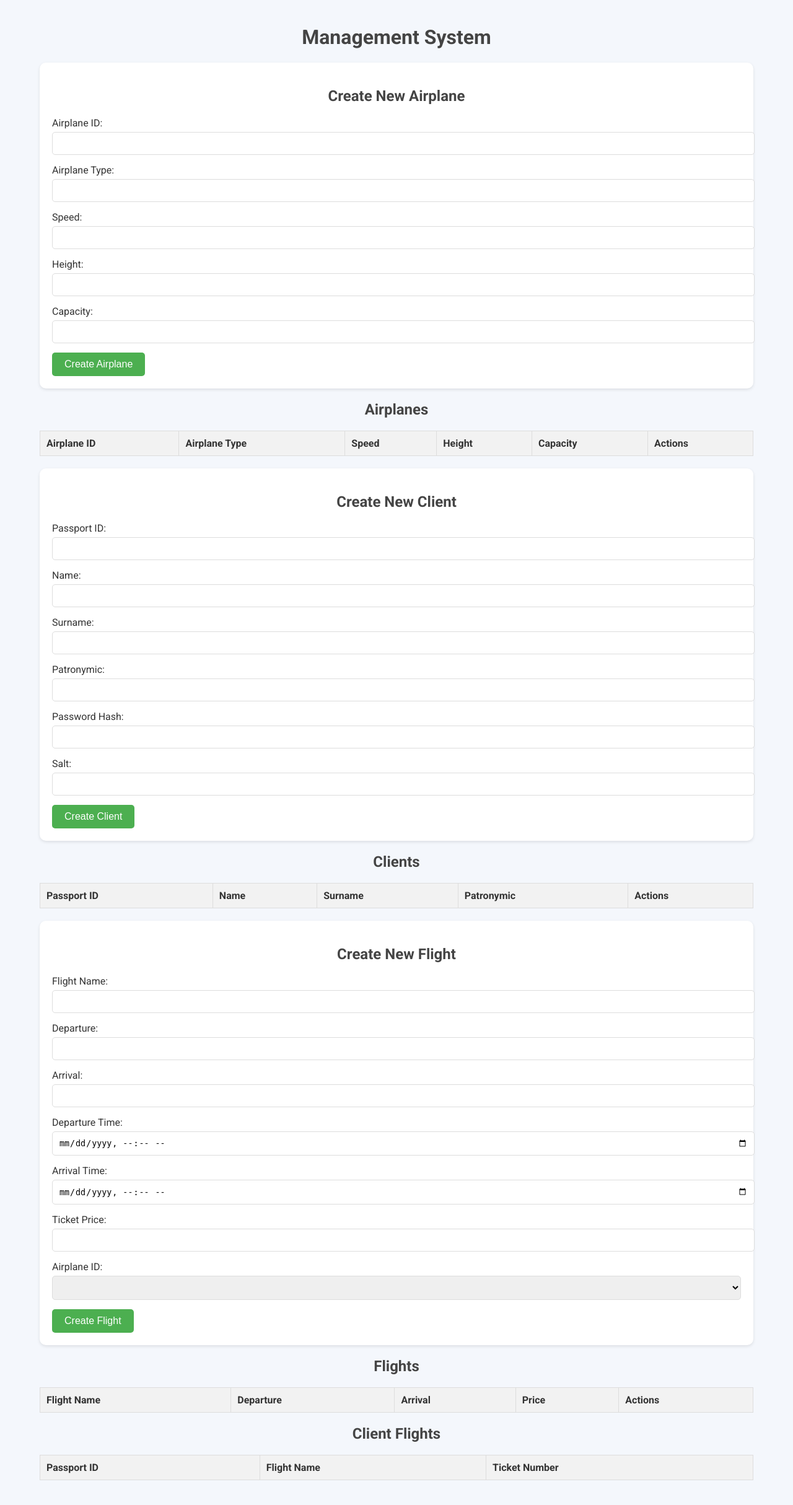
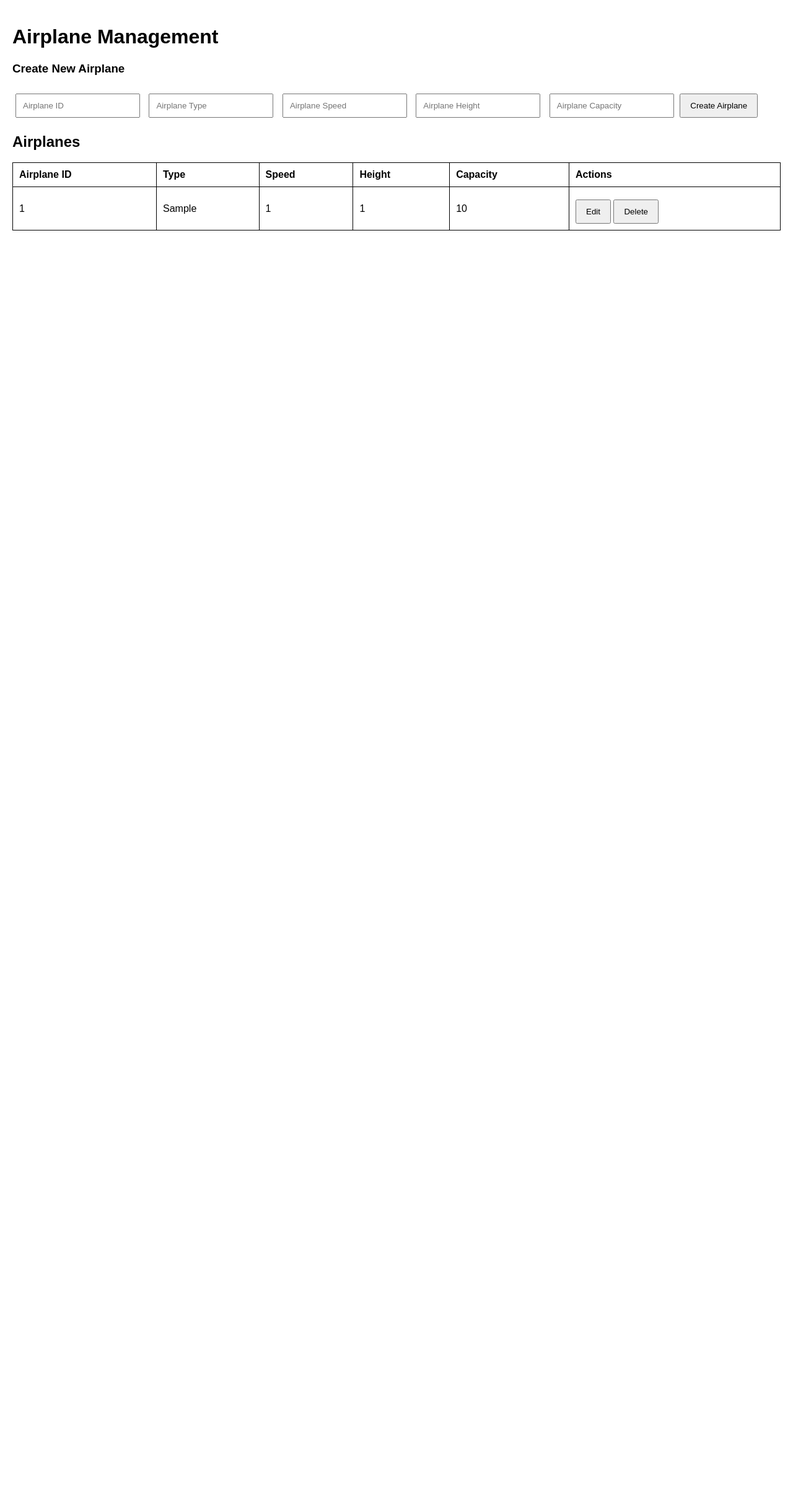
Before and after one commit to Den9p/PyProjUniversity, a Flask app: page / in a window 1280 px wide. Shown: the whole page at 62% size. After the commit the page ends 372 px from the top, so only its background shows below. Run offline with Flask 3, Linux system fonts and the light colour scheme; tables that the repository leaves empty hold one stand-in row (values such as "Sample post"); lists and menus that the app fills with data are empty.

Commit message:
Update index.html

```diff
--- a/templates/index.html
+++ b/templates/index.html
@@ -4,114 +4,72 @@
     <meta charset="UTF-8">
     <meta name="viewport" content="width=device-width, initial-scale=1.0">
     <title>Airplane Management</title>
-    <link href="https://fonts.googleapis.com/css2?family=Roboto:wght@400;700&display=swap" rel="stylesheet">
     <style>
         body {
-            font-family: 'Roboto', sans-serif;
+            font-family: Arial, sans-serif;
             margin: 0;
-            padding: 0;
-            background-color: #f4f7fc;
-            color: #333;
-        }
-        .container {
-            width: 90%;
-            margin: 0 auto;
             padding: 20px;
-        }
-        h1, h2 {
-            text-align: center;
-            color: #444;
         }
         table {
             width: 100%;
+            border-collapse: collapse;
             margin-bottom: 20px;
-            border-collapse: collapse;
-            background-color: #fff;
+        }
+        table, th, td {
+            border: 1px solid black;
         }
         th, td {
             padding: 10px;
             text-align: left;
-            border: 1px solid #ddd;
-        }
-        th {
-            background-color: #f2f2f2;
-            font-weight: bold;
-        }
-        tr:nth-child(even) {
-            background-color: #f9f9f9;
-        }
-        tr:hover {
-            background-color: #f1f1f1;
-        }
-        .button-container {
-            text-align: center;
-            margin-bottom: 20px;
         }
         button {
-            padding: 10px 20px;
-            font-size: 16px;
-            background-color: #4CAF50;
-            color: white;
-            border: none;
+            padding: 10px 15px;
+            margin-top: 10px;
             cursor: pointer;
-            border-radius: 5px;
-            transition: background-color 0.3s;
         }
-        button:hover {
-            background-color: #45a049;
+        form input {
+            padding: 10px;
+            margin: 5px;
         }
-        .form-container {
-            background-color: #fff;
-            padding: 20px;
-            border-radius: 10px;
-            box-shadow: 0 2px 5px rgba(0,0,0,0.1);
-            margin: 20px 0;
-        }
-        input, select {
-            width: 100%;
-            padding: 10px;
-            margin: 5px 0 15px;
-            border: 1px solid #ddd;
-            border-radius: 5px;
+        .hidden {
+            display: none;
         }
     </style>
 </head>
 <body>
 
-<div class="container">
-    <h1>Management System</h1>
+    <h1>Airplane Management</h1>
 
     <!-- Create New Airplane Form -->
-    <div class="form-container">
-        <h2>Create New Airplane</h2>
-        <form action="/airplanes" method="POST">
-            <label for="airplane_id">Airplane ID:</label>
-            <input type="text" id="airplane_id" name="airplane_id" required>
-
-            <label for="airplane_type">Airplane Type:</label>
-            <input type="text" id="airplane_type" name="airplane_type" required>
-
-            <label for="airplane_speed">Speed:</label>
-            <input type="number" id="airplane_speed" name="airplane_speed" required>
-
-            <label for="airplane_hight">Height:</label>
-            <input type="number" id="airplane_hight" name="airplane_hight" required>
-
-            <label for="airplane_capacity">Capacity:</label>
-            <input type="number" id="airplane_capacity" name="airplane_capacity" required>
-
+    <h3>Create New Airplane</h3>
+    <form id="create-airplane-form">
+        <input type="text" id="airplane_id" placeholder="Airplane ID" required>
+        <input type="text" id="airplane_type" placeholder="Airplane Type" required>
+        <input type="number" id="airplane_speed" placeholder="Airplane Speed" required>
+        <input type="number" id="airplane_height" placeholder="Airplane Height" required>
+        <input type="number" id="airplane_capacity" placeholder="Airplane Capacity" required>
         <button type="submit">Create Airplane</button>
     </form>
+
+    <!-- Edit Airplane Form -->
+    <div id="edit-airplane-form" class="hidden">
+        <h3>Edit Airplane</h3>
+        <input type="text" id="edit-airplane_id" disabled>
+        <input type="text" id="edit-airplane_type" required>
+        <input type="number" id="edit-airplane_speed" required>
+        <input type="number" id="edit-airplane_height" required>
+        <input type="number" id="edit-airplane_capacity" required>
+        <button id="save-changes-btn">Save Changes</button>
+        <button id="cancel-edit-btn">Cancel</button>
     </div>
 
-    <!-- Airplane Table -->
-    <div class="table-container">
     <h2>Airplanes</h2>
-        <table>
+
+    <table id="airplanes-table">
         <thead>
             <tr>
                 <th>Airplane ID</th>
-                    <th>Airplane Type</th>
+                <th>Type</th>
                 <th>Speed</th>
                 <th>Height</th>
                 <th>Capacity</th>
@@ -119,166 +77,127 @@
             </tr>
         </thead>
         <tbody>
-                {% for airplane in airplanes %}
-                    <tr>
-                        <td>{{ airplane.airplane_id }}</td>
-                        <td>{{ airplane.airplane_type }}</td>
-                        <td>{{ airplane.airplane_speed }}</td>
-                        <td>{{ airplane.airplane_hight }}</td>
-                        <td>{{ airplane.airplane_capacity }}</td>
-                        <td>
-                            <a href="/airplanes/{{ airplane.airplane_id }}/edit">Edit</a> |
-                            <a href="/airplanes/{{ airplane.airplane_id }}/delete">Delete</a>
-                        </td>
-                    </tr>
-                {% endfor %}
+            <!-- Airplanes will be populated here -->
         </tbody>
     </table>
-    </div>
 
-    <!-- Create New Client Form -->
-    <div class="form-container">
-        <h2>Create New Client</h2>
-        <form action="/clients" method="POST">
-            <label for="client_passport_id">Passport ID:</label>
-            <input type="text" id="client_passport_id" name="client_passport_id" required>
+    <script>
+        // Fetch and display airplanes
+        async function fetchAirplanes() {
+            const response = await fetch('/airplanes');
+            const airplanes = await response.json();
+            const tableBody = document.querySelector('#airplanes-table tbody');
+            tableBody.innerHTML = '';
+            airplanes.forEach(airplane => {
+                const row = document.createElement('tr');
+                row.innerHTML = `
+                    <td>${airplane.airplane_id}</td>
+                    <td>${airplane.airplane_type}</td>
+                    <td>${airplane.airplane_speed}</td>
+                    <td>${airplane.airplane_hight}</td>
+                    <td>${airplane.airplane_capacity}</td>
+                    <td>
+                        <button onclick="editAirplane('${airplane.airplane_id}')">Edit</button>
+                        <button onclick="deleteAirplane('${airplane.airplane_id}')">Delete</button>
+                    </td>
+                `;
+                tableBody.appendChild(row);
+            });
+        }
 
-            <label for="client_name">Name:</label>
-            <input type="text" id="client_name" name="client_name" required>
+        // Handle creating a new airplane
+        document.querySelector('#create-airplane-form').addEventListener('submit', async (e) => {
+            e.preventDefault();
+            const data = {
+                airplane_id: document.querySelector('#airplane_id').value,
+                airplane_type: document.querySelector('#airplane_type').value,
+                airplane_speed: document.querySelector('#airplane_speed').value,
+                airplane_hight: document.querySelector('#airplane_height').value,
+                airplane_capacity: document.querySelector('#airplane_capacity').value
+            };
 
-            <label for="client_surname">Surname:</label>
-            <input type="text" id="client_surname" name="client_surname" required>
+            const response = await fetch('/airplanes', {
+                method: 'POST',
+                headers: {
+                    'Content-Type': 'application/json'
+                },
+                body: JSON.stringify(data)
+            });
 
-            <label for="client_patronymic">Patronymic:</label>
-            <input type="text" id="client_patronymic" name="client_patronymic">
+            if (response.ok) {
+                alert('Airplane created successfully!');
+                fetchAirplanes();
+                document.querySelector('#create-airplane-form').reset();
+            } else {
+                alert('Error creating airplane');
+            }
+        });
 
-            <label for="password_hash">Password Hash:</label>
-            <input type="text" id="password_hash" name="password_hash" required>
+        // Handle deleting an airplane
+        async function deleteAirplane(airplane_id) {
+            const response = await fetch(`/airplanes/${airplane_id}`, {
+                method: 'DELETE'
+            });
+            if (response.ok) {
+                alert('Airplane deleted successfully!');
+                fetchAirplanes();
+            } else {
+                alert('Error deleting airplane');
+            }
+        }
 
-            <label for="salt">Salt:</label>
-            <input type="text" id="salt" name="salt" required>
+        // Show the edit form with data pre-filled
+        async function editAirplane(airplane_id) {
+            const response = await fetch(`/airplanes/${airplane_id}`);
+            const airplane = await response.json();
+            if (response.ok) {
+                document.querySelector('#edit-airplane_id').value = airplane.airplane_id;
+                document.querySelector('#edit-airplane_type').value = airplane.airplane_type;
+                document.querySelector('#edit-airplane_speed').value = airplane.airplane_speed;
+                document.querySelector('#edit-airplane_height').value = airplane.airplane_hight;
+                document.querySelector('#edit-airplane_capacity').value = airplane.airplane_capacity;
 
-            <button type="submit">Create Client</button>
-        </form>
-    </div>
+                document.querySelector('#edit-airplane-form').classList.remove('hidden');
+            } else {
+                alert('Error fetching airplane data');
+            }
+        }
 
-    <!-- Client Table -->
-    <div class="table-container">
-        <h2>Clients</h2>
-        <table>
-            <thead>
-                <tr>
-                    <th>Passport ID</th>
-                    <th>Name</th>
-                    <th>Surname</th>
-                    <th>Patronymic</th>
-                    <th>Actions</th>
-                </tr>
-            </thead>
-            <tbody>
-                {% for client in clients %}
-                    <tr>
-                        <td>{{ client.client_passport_id }}</td>
-                        <td>{{ client.client_name }}</td>
-                        <td>{{ client.client_surname }}</td>
-                        <td>{{ client.client_patronymic }}</td>
-                        <td>
-                            <a href="/clients/{{ client.client_passport_id }}/edit">Edit</a> |
-                            <a href="/clients/{{ client.client_passport_id }}/delete">Delete</a>
-                        </td>
-                    </tr>
-                {% endfor %}
-            </tbody>
-        </table>
-    </div>
+        // Handle saving changes to the airplane
+        document.querySelector('#save-changes-btn').addEventListener('click', async () => {
+            const data = {
+                airplane_type: document.querySelector('#edit-airplane_type').value,
+                airplane_speed: document.querySelector('#edit-airplane_speed').value,
+                airplane_hight: document.querySelector('#edit-airplane_height').value,
+                airplane_capacity: document.querySelector('#edit-airplane_capacity').value
+            };
 
-    <!-- Create New Flight Form -->
-    <div class="form-container">
-        <h2>Create New Flight</h2>
-        <form action="/flights" method="POST">
-            <label for="flight_name">Flight Name:</label>
-            <input type="text" id="flight_name" name="flight_name" required>
+            const airplane_id = document.querySelector('#edit-airplane_id').value;
 
-            <label for="flight_departure">Departure:</label>
-            <input type="text" id="flight_departure" name="flight_departure" required>
+            const response = await fetch(`/airplanes/${airplane_id}`, {
+                method: 'PUT',
+                headers: {
+                    'Content-Type': 'application/json'
+                },
+                body: JSON.stringify(data)
+            });
 
-            <label for="flight_arrival">Arrival:</label>
-            <input type="text" id="flight_arrival" name="flight_arrival" required>
+            if (response.ok) {
+                alert('Airplane updated successfully!');
+                fetchAirplanes();
+                document.querySelector('#edit-airplane-form').classList.add('hidden');
+            } else {
+                alert('Error updating airplane');
+            }
+        });
 
-            <label for="timestamp_departure">Departure Time:</label>
-            <input type="datetime-local" id="timestamp_departure" name="timestamp_departure" required>
+        // Handle canceling the edit
+        document.querySelector('#cancel-edit-btn').addEventListener('click', () => {
+            document.querySelector('#edit-airplane-form').classList.add('hidden');
+        });
 
-            <label for="timestamp_arrival">Arrival Time:</label>
-            <input type="datetime-local" id="timestamp_arrival" name="timestamp_arrival" required>
-
-            <label for="ticket_price">Ticket Price:</label>
-            <input type="number" id="ticket_price" name="ticket_price" required>
-
-            <label for="fk_airplane_id">Airplane ID:</label>
-            <select id="fk_airplane_id" name="fk_airplane_id" required>
-                {% for airplane in airplanes %}
-                    <option value="{{ airplane.airplane_id }}">{{ airplane.airplane_id }} - {{ airplane.airplane_type }}</option>
-                {% endfor %}
-            </select>
-
-            <button type="submit">Create Flight</button>
-        </form>
-    </div>
-
-    <!-- Flight Table -->
-    <div class="table-container">
-        <h2>Flights</h2>
-        <table>
-            <thead>
-                <tr>
-                    <th>Flight Name</th>
-                    <th>Departure</th>
-                    <th>Arrival</th>
-                    <th>Price</th>
-                    <th>Actions</th>
-                </tr>
-            </thead>
-            <tbody>
-                {% for flight in flights %}
-                    <tr>
-                        <td>{{ flight.flight_name }}</td>
-                        <td>{{ flight.flight_departure }}</td>
-                        <td>{{ flight.flight_arrival }}</td>
-                        <td>{{ flight.ticket_price }}</td>
-                        <td>
-                            <a href="/flights/{{ flight.flight_name }}/edit">Edit</a> |
-                            <a href="/flights/{{ flight.flight_name }}/delete">Delete</a>
-                        </td>
-                    </tr>
-                {% endfor %}
-            </tbody>
-        </table>
-    </div>
-
-    <!-- Client Flight Table -->
-    <div class="table-container">
-        <h2>Client Flights</h2>
-        <table>
-            <thead>
-                <tr>
-                    <th>Passport ID</th>
-                    <th>Flight Name</th>
-                    <th>Ticket Number</th>
-                </tr>
-            </thead>
-            <tbody>
-                {% for client_flight in client_flights %}
-                    <tr>
-                        <td>{{ client_flight.client_passport_id }}</td>
-                        <td>{{ client_flight.flight_name }}</td>
-                        <td>{{ client_flight.ticket_number }}</td>
-                    </tr>
-                {% endfor %}
-            </tbody>
-        </table>
-    </div>
-
-</div>
-
+        // Initialize
+        fetchAirplanes();
+    </script>
 </body>
 </html>
```
Lines whose indentation alone changed are shown as unchanged.
